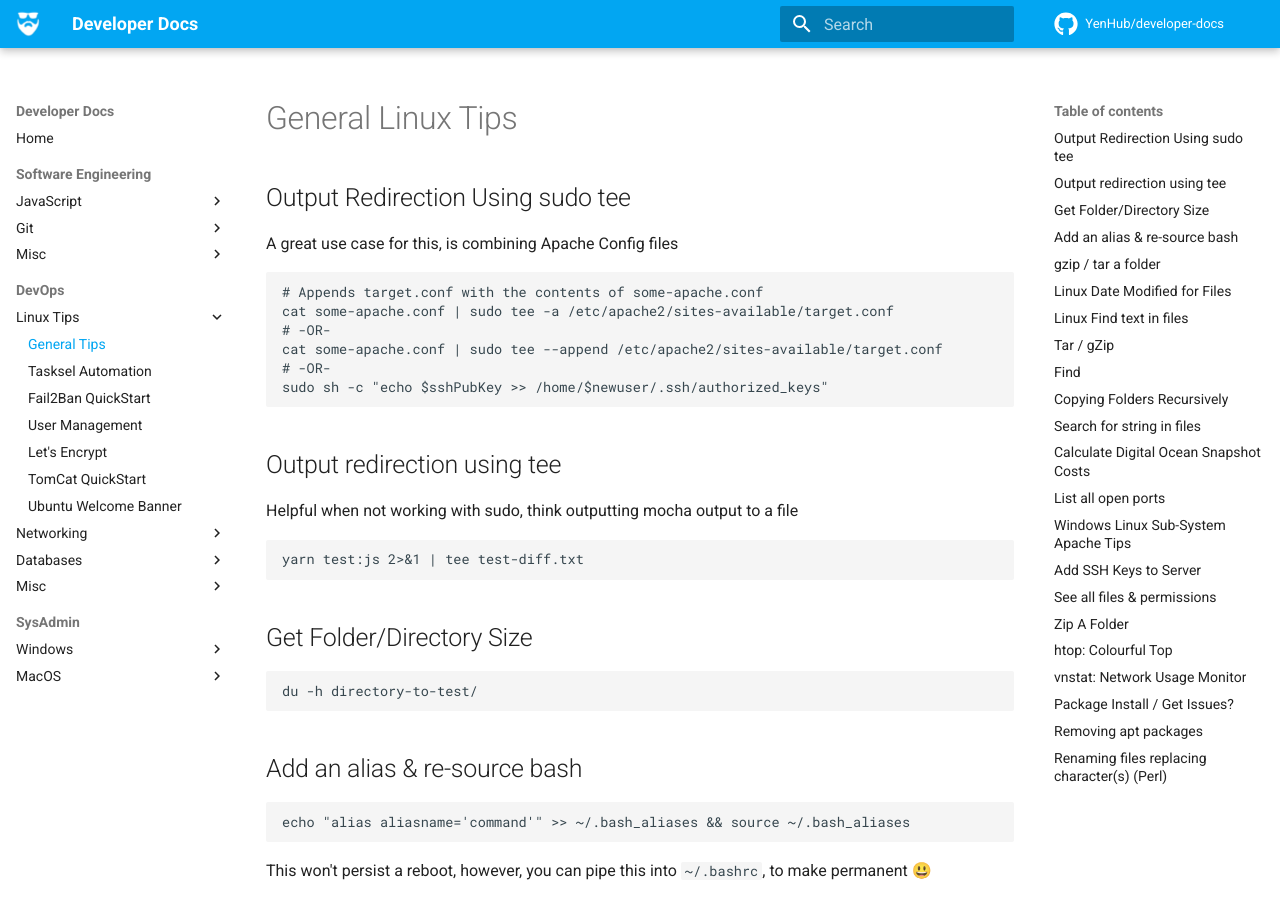
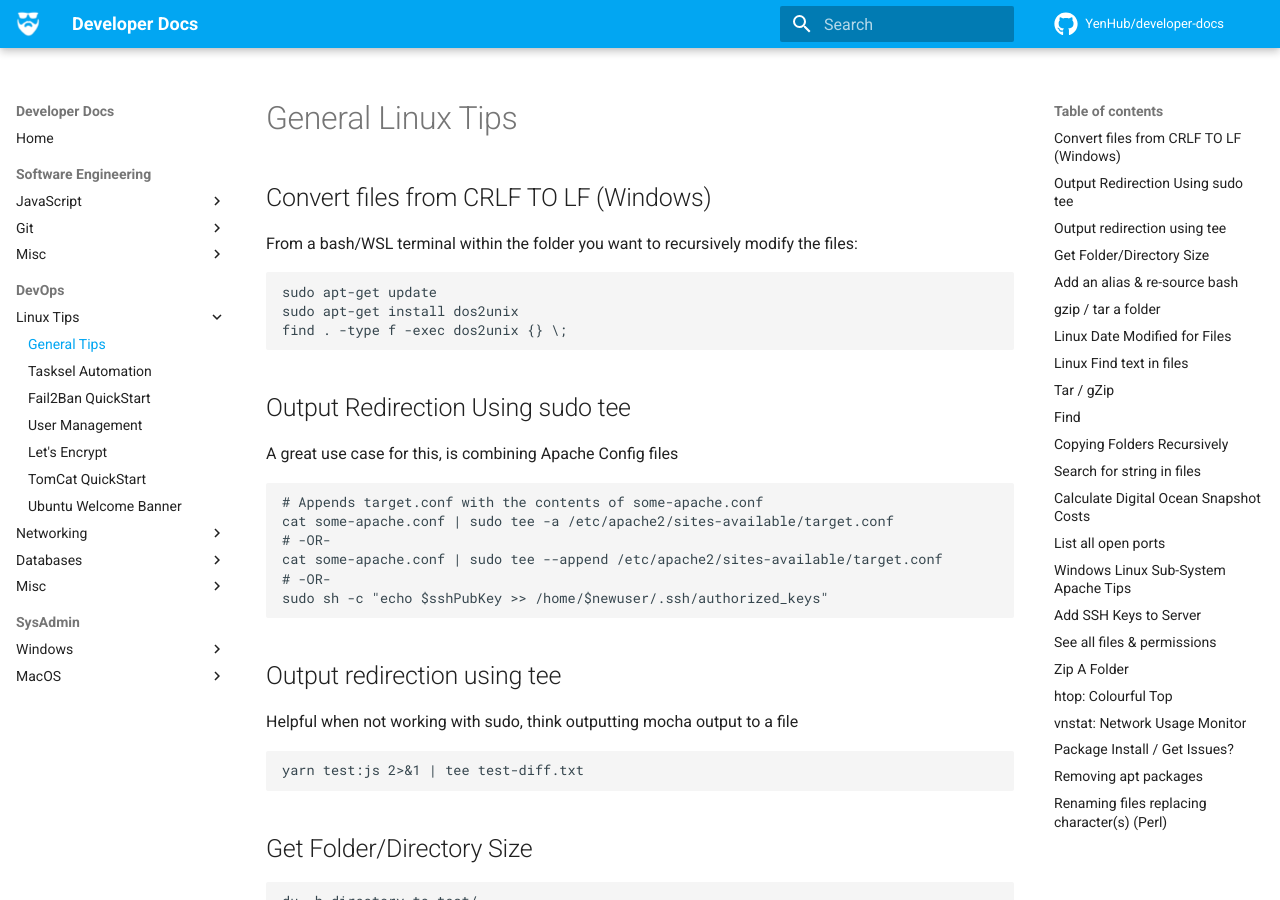
Before and after one commit to YenHub/developer-docs, an MkDocs documentation site: the page built from docs/devops/linux-tips/general-tips.md, in a window 1280 px wide and 900 px high. Built offline with MkDocs 1.6.1 and Material for MkDocs 9.7.7, drawn with Linux system fonts in a browser that asks for light colours; comment, search, counter and statistics services are not loaded.

Commit message:
🔨 Add CRLF to LF conversion tip

````diff
--- a/docs/devops/linux-tips/general-tips.md
+++ b/docs/devops/linux-tips/general-tips.md
@@ -1,4 +1,14 @@
 # General Linux Tips
+
+## Convert files from CRLF TO LF (Windows)
+
+From a bash/WSL terminal within the folder you want to recursively modify the files:
+
+```bash
+sudo apt-get update
+sudo apt-get install dos2unix
+find . -type f -exec dos2unix {} \;
+```
 
 ## Output Redirection Using sudo tee
 
````
